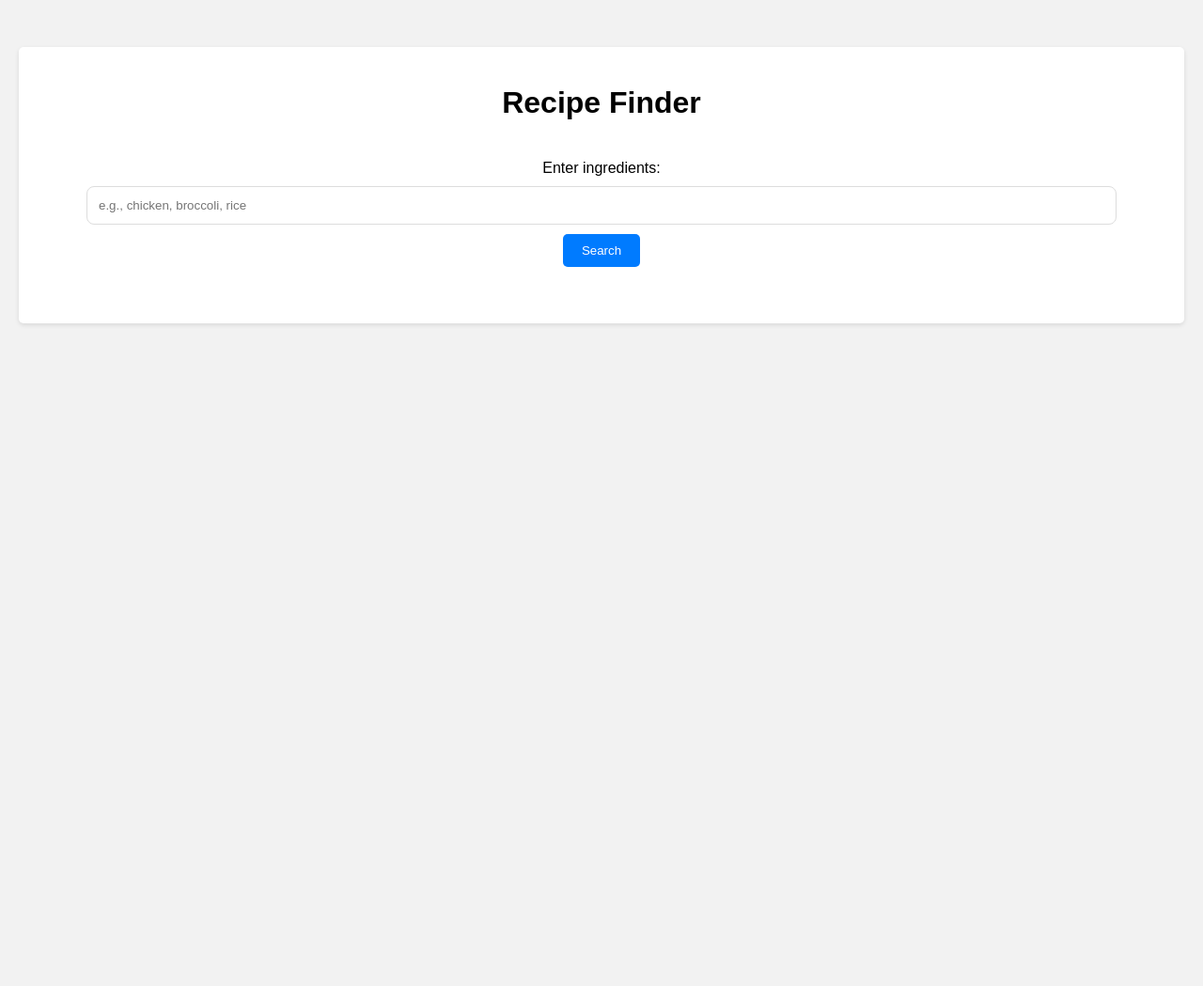
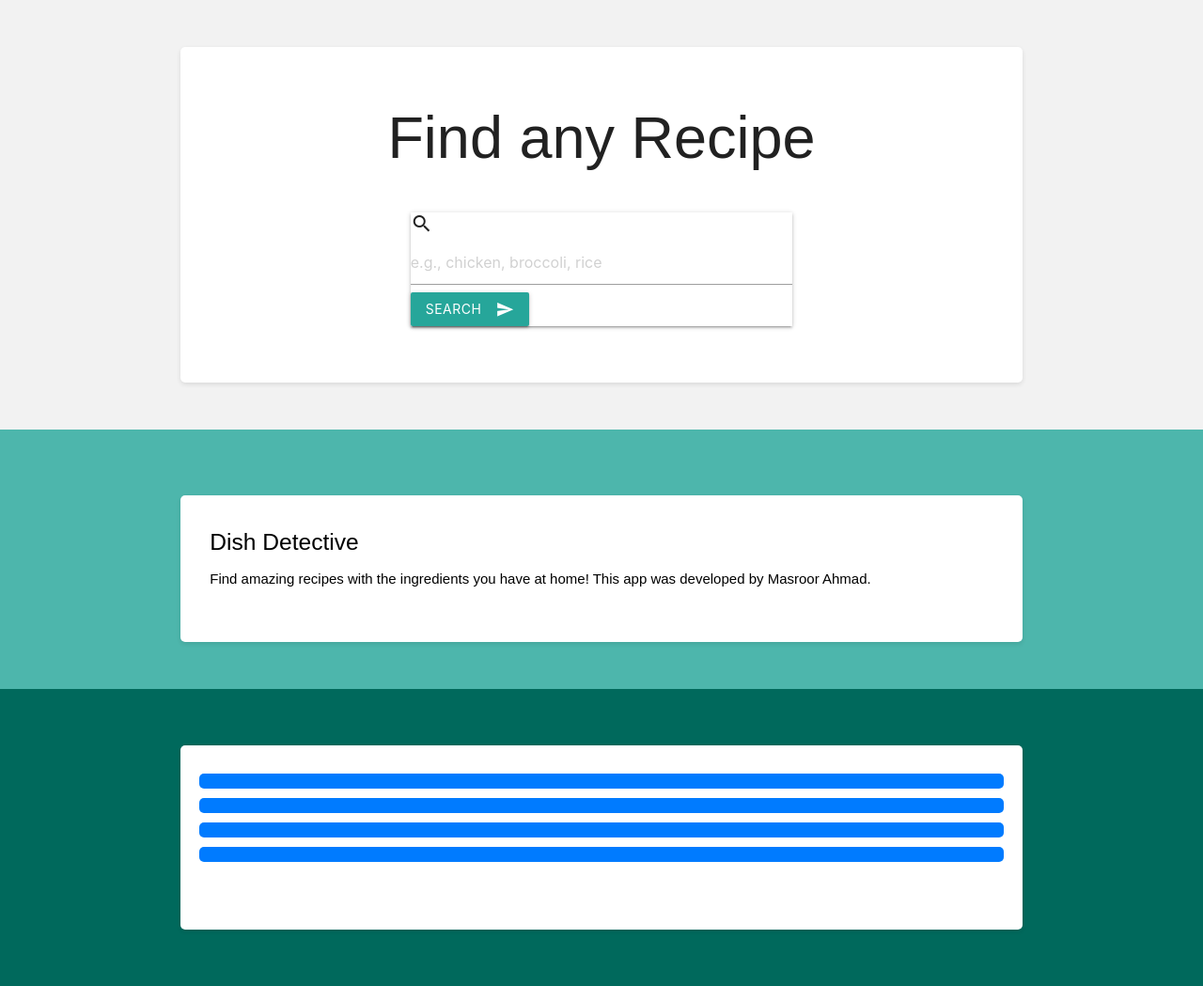
Before and after one commit to masroor-ahmed/Recipe-Finder, a plain HTML site: page index.html in a window 1280 px wide. Shown: the whole page at 94% size. Before the commit the page ends 800 px from the top, so only its background shows below. Drawn offline with nearby package versions, Linux system fonts and the light colour scheme.

Commit message:
Update index.html

```diff
--- a/index.html
+++ b/index.html
@@ -4,20 +4,65 @@
 <head>
     <meta charset="UTF-8">
     <meta name="viewport" content="width=device-width, initial-scale=1.0">
-    <title>Recipe Finder</title>
+    <!-- Use Material icons -->
+    <link href="https://fonts.googleapis.com/icon?family=Material+Icons" rel="stylesheet">
+
+    <!-- Use Material design styles -->
+    <link rel="stylesheet" href="https://cdnjs.cloudflare.com/ajax/libs/materialize/1.0.0/css/materialize.min.css">
+
+    <!-- Animation library -->
+    <link rel="stylesheet" href="https://cdnjs.cloudflare.com/ajax/libs/animate.css/4.1.1/animate.min.css" />
+    <title>Dish Detective</title>
     <link rel="stylesheet" href="style.css">
 </head>
 
 <body>
     <div class="container">
-        <h1>Recipe Finder</h1>
+        <h1>Find any Recipe</h1>
         <div class="cen">
-            <label for="ingredientInput">Enter ingredients:</label>
-            <input type="text" id="ingredientInput" placeholder="e.g., chicken, broccoli, rice" required>
-            <button id="searchButton">Search</button>
+
+            <div class="search-bar z-depth-1">
+                <i class="material-icons">search</i>
+                <input type="text" id="ingredientInput" placeholder="e.g., chicken, broccoli, rice">
+                <button class="btn waves-effect waves-light" id="searchButton">Search
+                    <i class="material-icons right">send</i>
+                </button>
+            </div>
+
         </div>
         <div id="results"></div>
     </div>
+    <!-- Scripts -->
+
+    <footer class="page-footer teal lighten-2">
+        <div class="container">
+
+            <div class="row">
+                <div class="col s12">
+                    <h5 class="black-text">Dish Detective</h5>
+                    <p class="black-text text-lighten-4">
+                        Find amazing recipes with the ingredients you have at home! This app was developed by Masroor
+                        Ahmad.
+                    </p>
+                </div>
+            </div>
+
+        </div>
+        <div class="footer-copyright teal darken-3">
+            <div class="container center-align">
+
+                <!-- Social media icons -->
+                <a class="black-text" href="#!"><i class="fab fa-facebook-f"></i></a>
+                <a class="black-text" href="#!"><i class="fab fa-twitter"></i></a>
+                <a class="black-text" href="#!"><i class="fab fa-google-plus-g"></i></a>
+                <a class="black-text" href="#!"><i class="fab fa-linkedin-in"></i></a>
+
+                <p class="cop"> © 2024 Copyright </p>
+            </div>
+        </div>
+    </footer>
+
+    <script src="https://cdnjs.cloudflare.com/ajax/libs/materialize/1.0.0/js/materialize.min.js"></script>
     <script src="script.js"></script>
 </body>
 
```
